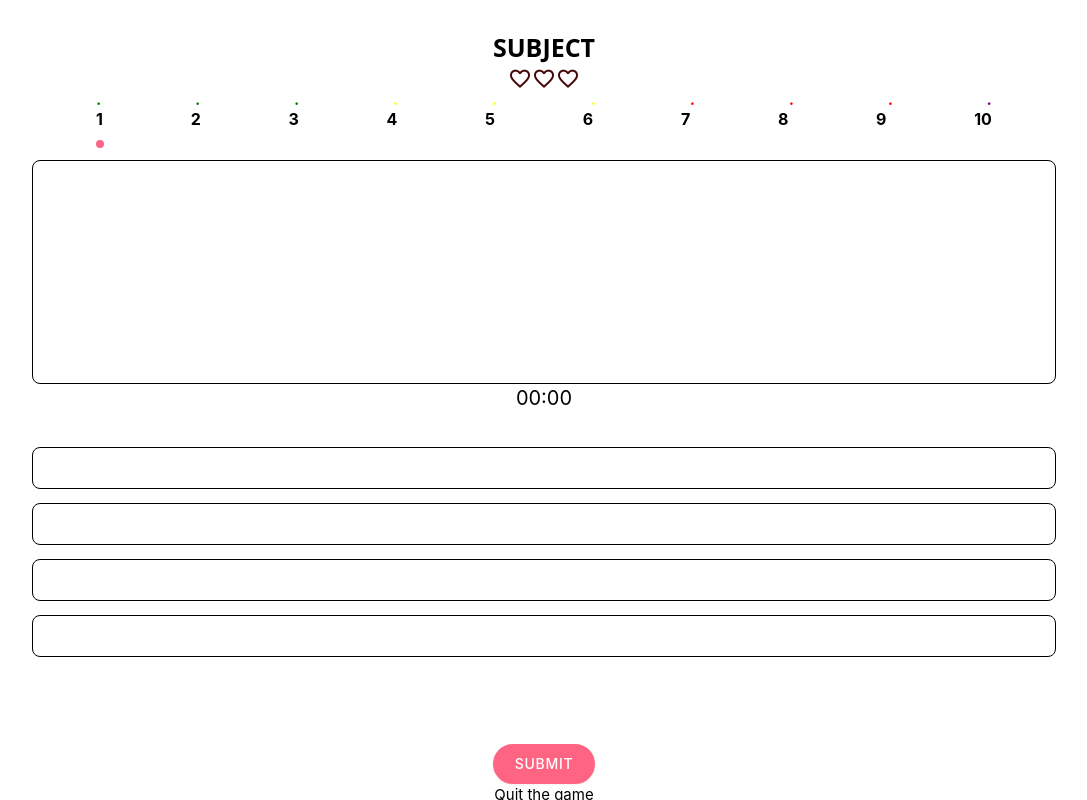
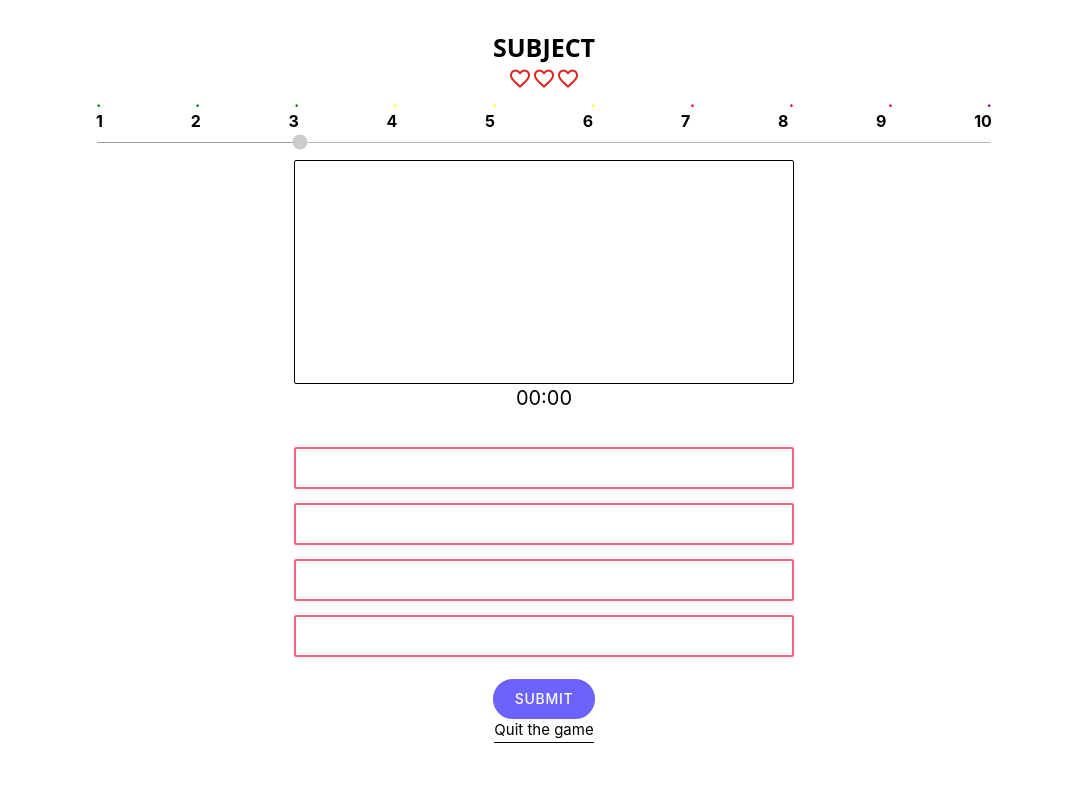
Before and after one commit to yukirochi/Alapaap, a React app in the folder frontend/: page /game in a window 1280 px wide. Shown: the whole page, without its empty margins (96-1183 px from the left). Built offline with nearby package versions, Linux system fonts and the light colour scheme.

Commit message:
game layout finished

```diff
--- a/frontend/src/components/slider.jsx
+++ b/frontend/src/components/slider.jsx
@@ -1,7 +1,7 @@
 function Slider() {
   return (
     <div className="w-[100%] h-[5%]  flex items-center justify-center flex-col ">
-        <div className="w-[70%] h-[30%] flex justify-between items-center mb-5 font-bold">
+        <div className="w-[70%] h-[30%] flex justify-between items-center mb-5 font-bold ">
         <p className="text-[green]">.</p>
         <p className="text-[green]">.</p>
         <p className="text-[green]">.</p>
@@ -14,7 +14,7 @@ function Slider() {
         <p className="text-[purple]">.</p>
       </div>
       <div className="w-[70%] h-[30%] flex justify-between items-center mb-5 font-bold">
-        <p>1</p>
+        <p >1</p>
         <p>2</p>
         <p>3</p>
         <p>4</p>
@@ -31,7 +31,8 @@ function Slider() {
         min="1"
         max="10"
         step="1"
-        value="1"
+        value="3"
+        disabled
       />
     </div>
   );
--- a/frontend/src/css/index.css
+++ b/frontend/src/css/index.css
@@ -15,43 +15,3 @@ code {
   font-family: source-code-pro, Menlo, Monaco, Consolas, "Courier New",
     monospace;
 }
-input[type="range"] {
-  -webkit-appearance: none;
-  appearance: none;
-  background: none;
-  height: 4px;
-  border-radius: 2px;
-}
-
-/* Hide the thumb in WebKit (Chrome, Safari, Edge) */
-input[type="range"]::-webkit-slider-thumb {
-  -webkit-appearance: none;
-  appearance: none;
-  width: 8px;
-  height: 8px;
-  background: #ff6583;
-  border: none;
-  box-shadow: none;
-  border-radius: 10px;
-
-}
-
-/* Hide the thumb in Firefox */
-input[type="range"]::-moz-range-thumb {
-  width: 2px;
-  height: 2px;
-  background: #ff6583;
-  border: none;
-}
-
-/* Hide the thumb in IE/Edge (legacy) */
-input[type="range"]::-ms-thumb {
-  width: 2px;
-  height: 2px;
-  background: #ff6583;
-  border: none;
-}
-input[type="range"]::-webkit-slider-runnable-track {
-  height: 4px;
-  border-radius: 2px;
-}
--- a/frontend/src/headers/gameheader.jsx
+++ b/frontend/src/headers/gameheader.jsx
@@ -4,13 +4,13 @@ function Gameheader({life}) {
         <header className="w-[100%] h-[15%] flex justify-center items-center flex-col relative">
         <p className="text-[25px] font-bold font-sans">SUBJECT</p>
         <div className="w-[100%] h-[20%] flex justify-center items-center">
-          <div className="material-symbols-outlined  text-red-950">
+          <div className="material-symbols-outlined  text-red-600">
             {life !== 0 ? "favorite" : "heart_broken"}
           </div>
-          <div className="material-symbols-outlined  text-red-950">
+          <div className="material-symbols-outlined  text-red-600">
             {life > 1 ? "favorite" : "heart_broken"}
           </div>
-          <div className="material-symbols-outlined  text-red-950">
+          <div className="material-symbols-outlined   text-red-600">
             {life > 2? "favorite" : "heart_broken"}
           </div>
         </div>
--- a/frontend/src/pages/game.jsx
+++ b/frontend/src/pages/game.jsx
@@ -11,21 +11,21 @@ function Game() {
         <Slider />
       </div>
       <div className=" w-[100%] h-[70%] flex flex-col justify-center items-center">
-        <div className="w-[80%] h-[40%] border-[1px] border-black rounded-lg"></div>
+        <div className="w-[80%] h-[40%] border-[1px] border-black rounded-sm max-w-[500px]"></div>
         <div className="w-[80%] h-[5%] flex justify-center items-center text-[20px]">
           00:00
         </div>
         <div className="w-[80%] h-[50%] flex flex-col items-center justify-center gap-[5%]">
-          <div className="w-[100%] h-[15%] border-[1px] border-black rounded-lg"></div>
-          <div className="w-[100%] h-[15%] border-[1px] border-black rounded-lg"></div>
-          <div className="w-[100%] h-[15%] border-[1px] border-black rounded-lg"></div>
-          <div className="w-[100%] h-[15%] border-[1px] border-black rounded-lg"></div>
+          <div className="w-[100%] h-[15%]  max-w-[500px] bg-[white]  px-5 py-2 text-sm shadow-sm hover:shadow-lg  font-medium tracking-wider border-2 border-[#ff6583] hover:bg-[#ff6583] hover:border-[#ff6583] text-white hover:text-[#ff6583] rounded-sm transition ease-in duration-300"></div>
+          <div className="w-[100%] h-[15%]  max-w-[500px] bg-[white]  px-5 py-2 text-sm shadow-sm hover:shadow-lg  font-medium tracking-wider border-2 border-[#ff6583] hover:bg-[#ff6583] hover:border-[#ff6583] text-white hover:text-[#ff6583] rounded-sm transition ease-in duration-300"></div>
+          <div className="w-[100%] h-[15%]  max-w-[500px] bg-[white]  px-5 py-2 text-sm shadow-sm hover:shadow-lg  font-medium tracking-wider border-2 border-[#ff6583] hover:bg-[#ff6583] hover:border-[#ff6583] text-white hover:text-[#ff6583] rounded-sm transition ease-in duration-300"></div>
+          <div className="w-[100%] h-[15%]  max-w-[500px] bg-[white]  px-5 py-2 text-sm shadow-sm hover:shadow-lg  font-medium tracking-wider border-2 border-[#ff6583] hover:bg-[#ff6583] hover:border-[#ff6583] text-white hover:text-[#ff6583] rounded-sm transition ease-in duration-300"></div>
         </div>
         <div className="w-[100%] h-[5%] flex justify-center items-center flex-col">
-          <button className="bg-[#ff6583] hover:bg-transparent px-5 py-2 text-sm shadow-sm hover:shadow-lg md:mt-[10%] font-medium tracking-wider border-2 border-[#ff6583] hover:border-[#ff6583] text-white hover:text-[#ff6583] rounded-full transition ease-in duration-300">
+          <button className="bg-[#6c63ff] hover:bg-transparent px-5 py-2 text-sm shadow-sm hover:shadow-lg  font-medium tracking-wider border-2 border-[#6c63ff] hover:border-[#6c63ff] text-white hover:text-[#6c63ff] rounded-full transition ease-in duration-300">
             SUBMIT
           </button>
-          <p className="text-[15px] -mb-[10px] cursor-pointer">Quit the game</p>
+          <p className="text-[15px] -mb-[10px] cursor-pointer border-b-black border-b-[1px] hover:opacity-50">Quit the game</p>
         </div>
 
       </div>
```
